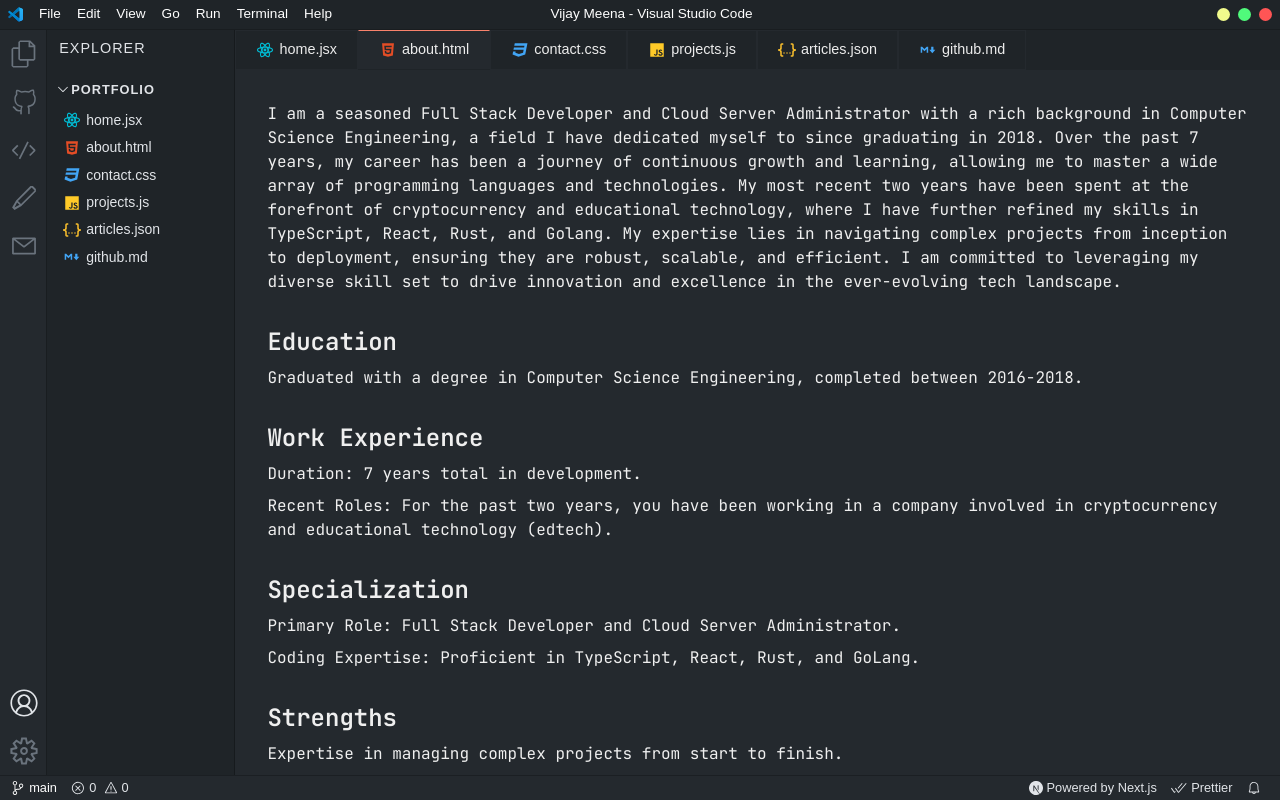
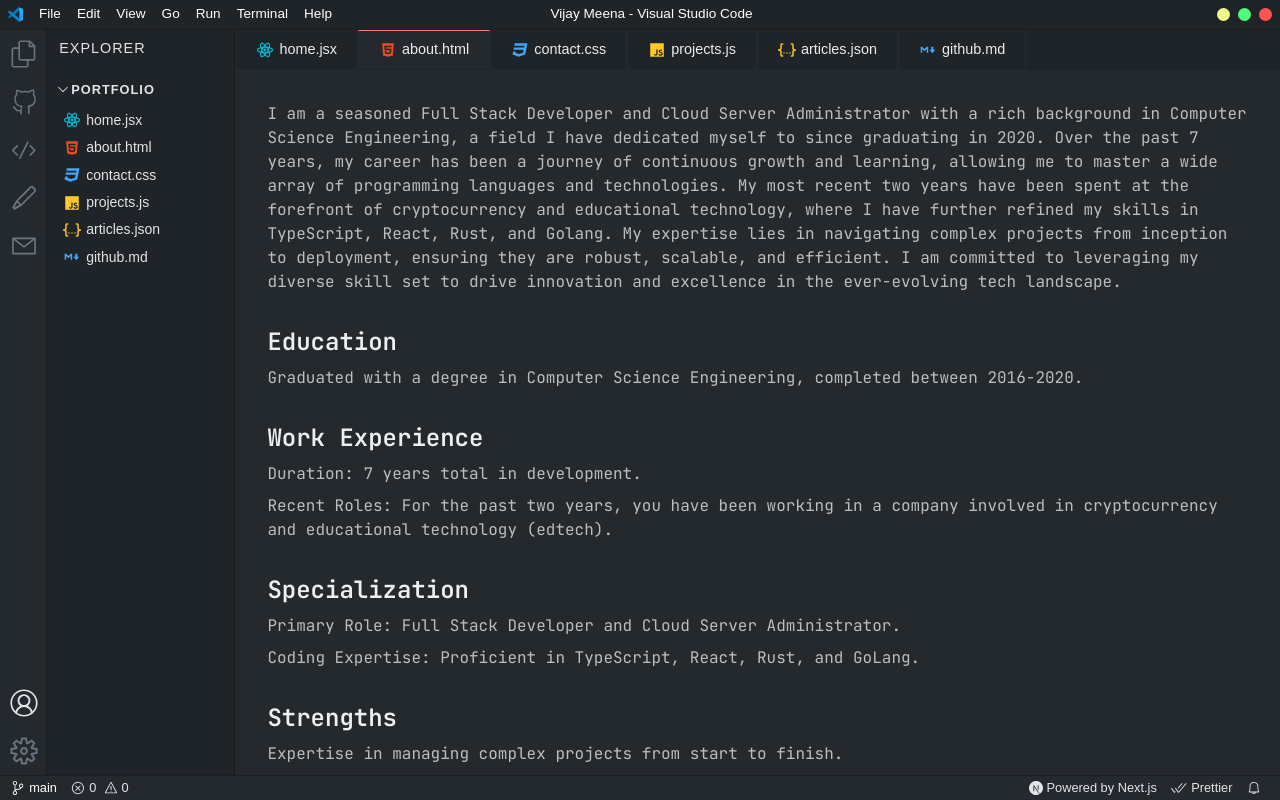
Before and after one commit to samarmeena/portfolio, a Next.js app: page /about in a window 1280 px wide. Built offline with nearby package versions, Linux system fonts and the light colour scheme.

Commit message:
refactor: about me

```diff
--- a/src/app/about/page.tsx
+++ b/src/app/about/page.tsx
@@ -1,10 +1,10 @@
 const AboutPage: React.FC = () => {
   return (
     <section className="space-y-8">
-      <h3>
+      <h3 className="opacity-75">
         I am a seasoned Full Stack Developer and Cloud Server Administrator with
         a rich background in Computer Science Engineering, a field I have
-        dedicated myself to since graduating in 2018. Over the past 7 years, my
+        dedicated myself to since graduating in 2020. Over the past 7 years, my
         career has been a journey of continuous growth and learning, allowing me
         to master a wide array of programming languages and technologies. My
         most recent two years have been spent at the forefront of cryptocurrency
@@ -17,14 +17,14 @@ const AboutPage: React.FC = () => {
       </h3>
       <section>
         <h1 className="pb-2 text-2xl font-bold">Education</h1>
-        <p>
+        <p className="opacity-75">
           Graduated with a degree in Computer Science Engineering, completed
-          between 2016-2018.
+          between 2016-2020.
         </p>
       </section>
       <section>
         <h1 className="pb-2 text-2xl font-bold">Work Experience</h1>
-        <ul className="space-y-2">
+        <ul className="space-y-2 opacity-75">
           <li>Duration: 7 years total in development.</li>
           <li>
             Recent Roles: For the past two years, you have been working in a
@@ -35,7 +35,7 @@ const AboutPage: React.FC = () => {
       </section>
       <section>
         <h1 className="pb-2 text-2xl font-bold">Specialization</h1>
-        <ul className="space-y-2">
+        <ul className="space-y-2 opacity-75">
           <li>
             Primary Role: Full Stack Developer and Cloud Server Administrator.
           </li>
@@ -46,7 +46,7 @@ const AboutPage: React.FC = () => {
       </section>
       <section>
         <h1 className="pb-2 text-2xl font-bold">Strengths</h1>
-        <ul className="space-y-2">
+        <ul className="space-y-2 opacity-75">
           <li>Expertise in managing complex projects from start to finish.</li>
           <li>Ensuring solutions are robust, scalable, and efficient.</li>
           <li>Committed to driving innovation and excellence in technology.</li>
```
